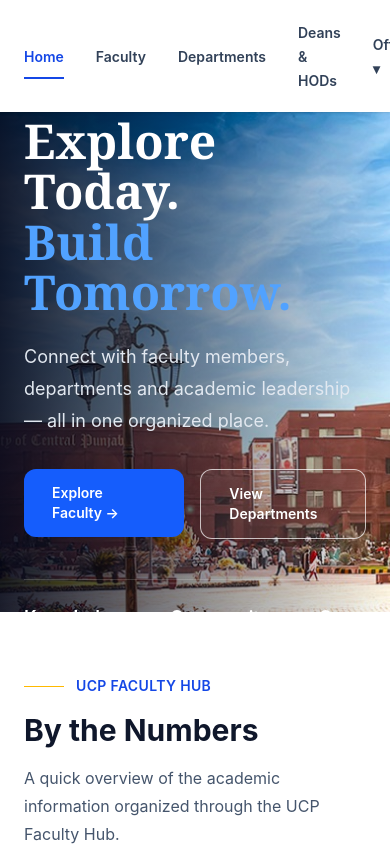
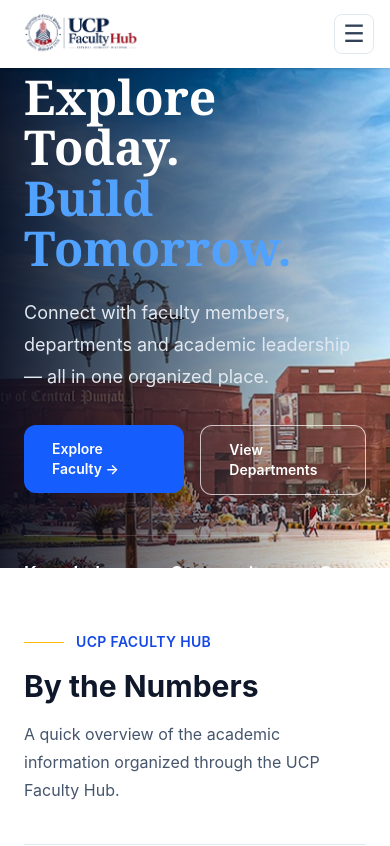
Before and after one commit to Nouman-Irfan/UCP-Faculty-Hub-Website, a React (Vite) app: page / in a window 390 px wide. Shown: the top 846 px of the page. Built offline with nearby package versions, Linux system fonts and the light colour scheme.

Commit message:
Enhanced Layout on phone

```diff
--- a/src/components/Navbar.jsx
+++ b/src/components/Navbar.jsx
@@ -1,59 +1,85 @@
-import React from 'react'
+import React, { useState } from 'react'
 import { Link, NavLink } from 'react-router'
 import { motion } from 'motion/react'
 import OfficesDropdown from './OfficesDropdown'
 
 const Navbar = () => {
+  const [menuOpen, setMenuOpen] = useState(false)
+  const [officesOpen, setOfficesOpen] = useState(false)
+
   const navClass = ({ isActive }) =>
     isActive
       ? 'border-b-2 border-blue-700 py-3 text-sm font-semibold text-blue-700'
       : 'border-b-2 border-transparent py-3 text-sm font-semibold text-slate-700 transition hover:text-blue-700'
 
+  const mobileClass = ({ isActive }) =>
+    `block rounded-lg px-4 py-3 text-sm font-semibold ${isActive ? 'bg-blue-50 text-blue-700' : 'text-slate-700 hover:bg-slate-50 hover:text-blue-700'}`
+
+  const closeMenu = () => {
+    setMenuOpen(false)
+    setOfficesOpen(false)
+  }
+
   return (
-    <motion.nav initial={{ opacity: 0, y: -20 }} animate={{ opacity: 1, y: 0 }} transition={{ duration: 0.5, ease: 'easeOut' }} className="sticky top-0 z-50 w-full bg-white shadow-sm">
-      <div className="mx-auto flex max-w-7xl items-center justify-between px-6 py-4">
-
-        <Link to="/">
-          <img src="/assets/branding/ucp-faculty-hub-logo.png" alt="UCP Faculty Hub Logo" className="h-14 w-auto" />
+    <motion.nav initial={{ opacity: 0, y: -20 }} animate={{ opacity: 1, y: 0 }} transition={{ duration: 0.5 }} className="sticky top-0 z-50 w-full bg-white shadow-sm">
+      <div className="mx-auto flex max-w-7xl items-center justify-between px-4 py-3 sm:px-6 lg:py-4">
+        <Link to="/" onClick={closeMenu}>
+          <img src="/assets/branding/ucp-faculty-hub-logo.png" alt="UCP Faculty Hub Logo" className="h-11 w-auto sm:h-14" />
         </Link>
 
-        <ul className="flex items-center gap-8">
-
-          <motion.li initial={{ opacity: 0, y: -10 }} animate={{ opacity: 1, y: 0 }} transition={{ delay: 0.1 }} whileHover={{ y: -2 }}>
-            <NavLink to="/" end className={navClass}>Home</NavLink>
-          </motion.li>
-
-          <motion.li initial={{ opacity: 0, y: -10 }} animate={{ opacity: 1, y: 0 }} transition={{ delay: 0.15 }} whileHover={{ y: -2 }}>
-            <NavLink to="/faculty" className={navClass}>Faculty</NavLink>
-          </motion.li>
-
-          <motion.li initial={{ opacity: 0, y: -10 }} animate={{ opacity: 1, y: 0 }} transition={{ delay: 0.2 }} whileHover={{ y: -2 }}>
-            <NavLink to="/departments" className={navClass}>Departments</NavLink>
-          </motion.li>
-
-          <motion.li initial={{ opacity: 0, y: -10 }} animate={{ opacity: 1, y: 0 }} transition={{ delay: 0.25 }} whileHover={{ y: -2 }}>
-            <NavLink to="/deans-hods" className={navClass}>Deans & HODs</NavLink>
-          </motion.li>
-
+        <ul className="hidden items-center gap-8 lg:flex">
+          <motion.li whileHover={{ y: -2 }}><NavLink to="/" end className={navClass}>Home</NavLink></motion.li>
+          <motion.li whileHover={{ y: -2 }}><NavLink to="/faculty" className={navClass}>Faculty</NavLink></motion.li>
+          <motion.li whileHover={{ y: -2 }}><NavLink to="/departments" className={navClass}>Departments</NavLink></motion.li>
+          <motion.li whileHover={{ y: -2 }}><NavLink to="/deans-hods" className={navClass}>Deans & HODs</NavLink></motion.li>
           <OfficesDropdown navClass={navClass} />
-
-          <motion.li initial={{ opacity: 0, y: -10 }} animate={{ opacity: 1, y: 0 }} transition={{ delay: 0.3 }} whileHover={{ y: -2 }}>
-            <NavLink to="/help&faq" className={navClass}>Help & FAQ</NavLink>
-          </motion.li>
-
-          <motion.li initial={{ opacity: 0, y: -10 }} animate={{ opacity: 1, y: 0 }} transition={{ delay: 0.35 }} whileHover={{ y: -2 }}>
-            <NavLink to="/about" className={navClass}>About</NavLink>
-          </motion.li>
-
+          <motion.li whileHover={{ y: -2 }}><NavLink to="/help&faq" className={navClass}>Help & FAQ</NavLink></motion.li>
+          <motion.li whileHover={{ y: -2 }}><NavLink to="/about" className={navClass}>About</NavLink></motion.li>
         </ul>
 
-        <motion.div initial={{ opacity: 0, x: 15 }} animate={{ opacity: 1, x: 0 }} transition={{ delay: 0.4 }} whileHover={{ y: -3, scale: 1.03 }} whileTap={{ scale: 0.96 }}>
-          <Link to="/faculty" className="block rounded-lg bg-blue-700 px-5 py-2.5 text-sm font-semibold text-white transition hover:bg-blue-800 hover:shadow-md">
-            Browse Directory →
-          </Link>
+        <motion.div whileHover={{ y: -3, scale: 1.03 }} whileTap={{ scale: 0.96 }} className="hidden lg:block">
+          <Link to="/faculty" className="block rounded-lg bg-blue-700 px-5 py-2.5 text-sm font-semibold text-white hover:bg-blue-800">Browse Directory →</Link>
         </motion.div>
 
+        <button onClick={() => setMenuOpen(!menuOpen)} className="flex h-10 w-10 items-center justify-center rounded-lg border border-slate-200 text-2xl text-slate-700 lg:hidden" aria-label="Toggle menu">
+          {menuOpen ? '×' : '☰'}
+        </button>
       </div>
+
+      {menuOpen && (
+        <motion.div initial={{ opacity: 0, y: -10 }} animate={{ opacity: 1, y: 0 }} className="border-t border-slate-200 bg-white px-4 py-4 shadow-md lg:hidden">
+          <div className="mx-auto max-w-7xl space-y-1">
+            <NavLink to="/" end className={mobileClass} onClick={closeMenu}>Home</NavLink>
+            <NavLink to="/faculty" className={mobileClass} onClick={closeMenu}>Faculty</NavLink>
+            <NavLink to="/departments" className={mobileClass} onClick={closeMenu}>Departments</NavLink>
+            <NavLink to="/deans-hods" className={mobileClass} onClick={closeMenu}>Deans & HODs</NavLink>
+
+            <button onClick={() => setOfficesOpen(!officesOpen)} className="flex w-full items-center justify-between rounded-lg px-4 py-3 text-sm font-semibold text-slate-700 hover:bg-slate-50">
+              Offices <span>{officesOpen ? '−' : '+'}</span>
+            </button>
+
+            {officesOpen && (
+              <div className="ml-4 border-l-2 border-blue-100 pl-3">
+                {[
+                  ['/offices', 'All Offices'],
+                  ['/offices/a-building', 'A-Building'],
+                  ['/offices/b-building', 'B-Building'],
+                  ['/offices/c-building', 'C-Building'],
+                  ['/offices/d-building', 'D-Building'],
+                  ['/offices/takhleeq-building', 'Takhleeq'],
+                  ['/offices/gym-building', 'Gym-Building']
+                ].map(([to, label]) => (
+                  <NavLink key={to} to={to} className={mobileClass} onClick={closeMenu}>{label}</NavLink>
+                ))}
+              </div>
+            )}
+
+            <NavLink to="/help&faq" className={mobileClass} onClick={closeMenu}>Help & FAQ</NavLink>
+            <NavLink to="/about" className={mobileClass} onClick={closeMenu}>About</NavLink>
+            <Link to="/faculty" onClick={closeMenu} className="mt-3 block rounded-lg bg-blue-700 px-4 py-3 text-center text-sm font-semibold text-white">Browse Directory →</Link>
+          </div>
+        </motion.div>
+      )}
     </motion.nav>
   )
 }
```
